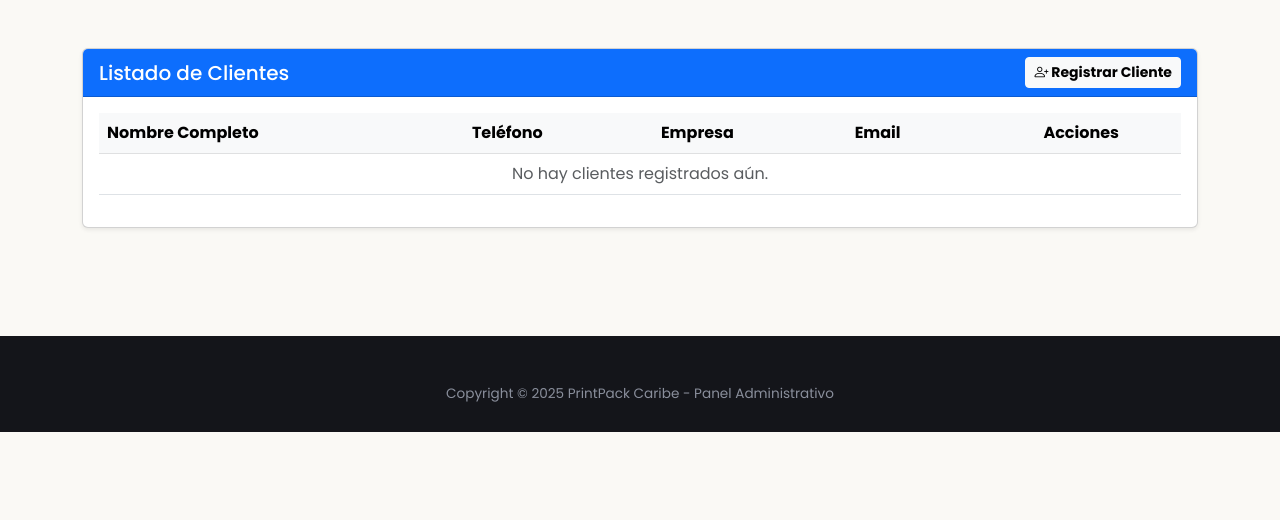
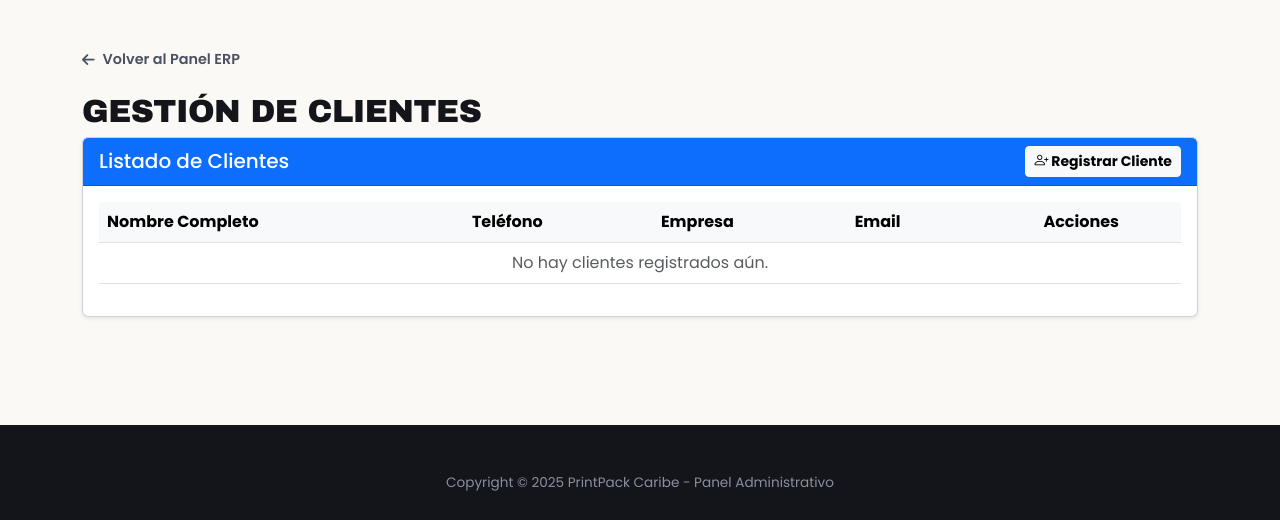
Before and after one commit to omargarcia1102/PRUEBAPRINTPACK, a Flask app: page /clientes in a window 1280 px wide. Shown: the part 101-621 px from the top of the page. Run offline with Flask 3, Linux system fonts and the light colour scheme; a user stored in the database is signed in; data that the repository does not hold is empty; some libraries are stand-ins or nearby versions.

Commit message:
Update CLIENTES.html

```diff
--- a/Proyecto print pack/app/templates/CLIENTES.html
+++ b/Proyecto print pack/app/templates/CLIENTES.html
@@ -62,6 +62,11 @@
         <!-- AQUÍ DEBES DEJAR EL <div class="container"> QUE YA TIENEN TUS VISTAS CON LAS TABLAS -->
 
 <div class="container">
+    <!-- PEGA ESTE BOTÓN AQUÍ ARRIBA -->
+            <a href="{{ url_for('main.dashboard') }}" class="btn-back-erp">
+                <i class="fa-solid fa-arrow-left"></i> Volver al Panel ERP
+            </a>
+    <h2>Gestión de Clientes</h2>
     <div class="card shadow-sm">
         <div class="card-header bg-primary text-white d-flex justify-content-between align-items-center">
             <h5 class="mb-0">Listado de Clientes</h5>
```
